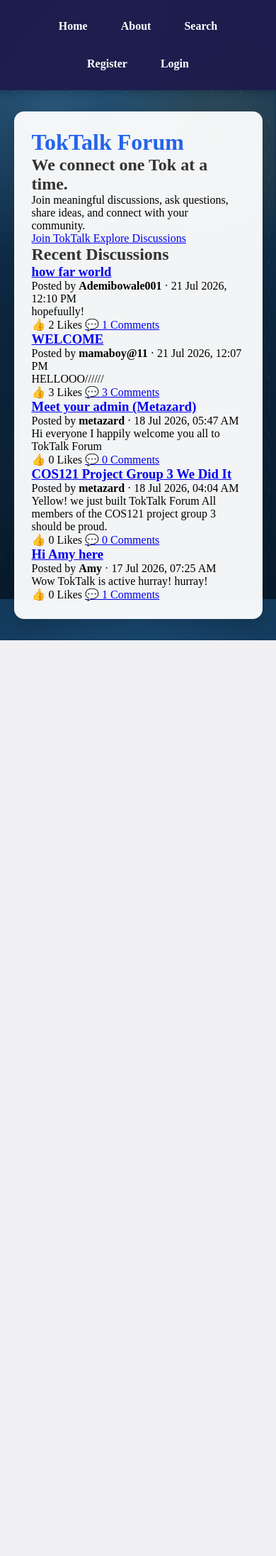
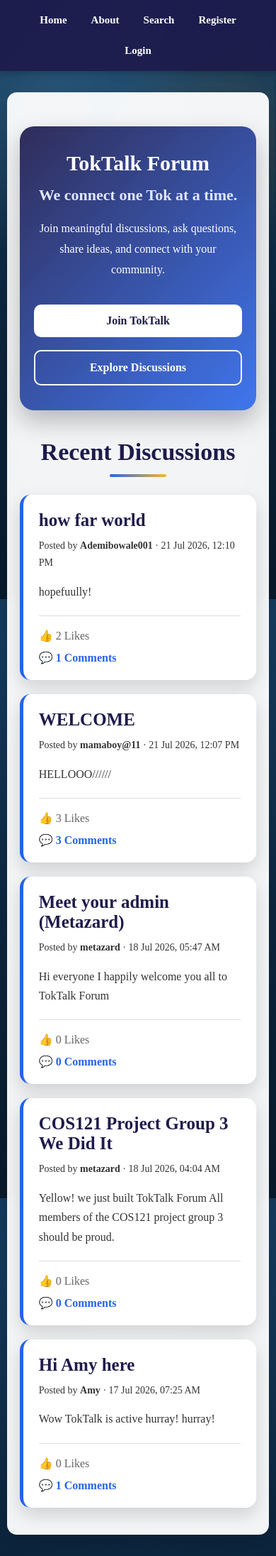
Before and after one commit to JMXI-tech/Toktalk, a Flask app: page /home in a window 390 px wide. Shown: the whole page at 71% size. Before the commit the page ends 902 px from the top, so only its background shows below. Run offline with Flask 3, Linux system fonts and the light colour scheme.

Commit message:
Update style.css

```diff
--- a/toktalkmain/Flask/static/style.css
+++ b/toktalkmain/Flask/static/style.css
@@ -1,4 +1,3 @@
-
 * {
     margin: 0;
     padding: 0;
@@ -255,6 +254,12 @@ button:hover {
 
     transform: translateY(-2px);
 
+}
+
+/* ==========================
+   Login Page
+========================== */
+
 .login-container {
     display: flex;
     justify-content: center;
@@ -352,9 +357,9 @@ button:hover {
     text-decoration: underline;
 }
 
-/* ===================
+/* ==========================
    Home Feed
-==================== */
+========================== */
 
 .post-card {
     background: rgba(255,255,255,.96);
@@ -408,9 +413,9 @@ button:hover {
     padding: 10px 18px;
 }
 
-/* ===================
+/* ==========================
    Profile Page
-=================== */
+========================== */
 
 .profile-container {
     width: 100%;
@@ -1123,8 +1128,8 @@ button:hover {
     animation: heroFade .8s ease;
 }
 
-/* Hero Animation */
-@keyframes heroFade {
+keyframes heroFade {
+
     from {
         opacity: 0;
         transform: translateY(25px);
@@ -1134,114 +1139,338 @@ button:hover {
         opacity: 1;
         transform: translateY(0);
     }
-}
 
-/* Hero Section */
-.hero-section {
-    width: 100%;
-    max-width: 900px;
-    margin: 30px auto;
-    padding: 40px;
-    text-align: center;
-    background: rgba(255, 255, 255, 0.08);
-    backdrop-filter: blur(8px);
-    border-radius: 15px;
-    animation: heroFade 1s ease-in-out;
 }
 
 .hero-section h1 {
     color: white;
-    font-size: 2.5rem;
+    font-size: 40px;
     margin-bottom: 15px;
 }
 
-.hero-section p {
-    color: #d9d9d9;
-    font-size: 1.1rem;
-    line-height: 1.8;
-    margin-bottom: 25px;
+.hero-section h2 {
+    color: #E0E7FF;
+    font-size: 28px;
+    margin-bottom: 20px;
 }
 
-/* Hero Buttons */
+.hero-section p {
+    max-width: 750px;
+    margin: auto;
+    font-size: 18px;
+    line-height: 1.8;
+}
+
 .hero-buttons {
+    margin-top: 35px;
     display: flex;
     justify-content: center;
-    gap: 20px;
     flex-wrap: wrap;
+    gap: 18px;
 }
 
-.hero-buttons .btn {
+.hero-btn-primary,
+.hero-btn-secondary {
+
     display: inline-block;
+
+    text-decoration: none;
+
     padding: 14px 28px;
-    border-radius: 30px;
-    text-decoration: none;
-    font-size: 1rem;
+
+    border-radius: 10px;
+
     font-weight: bold;
-    transition: all 0.3s ease;
+
+    transition: .3s;
+
 }
 
-.hero-buttons .primary-btn {
-    background: #2563EB;
-    color: white;
+.hero-btn-primary {
+
+    background: white;
+
+    color: var(--navy);
+
 }
 
-.hero-buttons .primary-btn:hover {
-    background: #1D4ED8;
-    transform: translateY(-3px);
+.hero-btn-secondary {
+
+    border: 2px solid white;
+
+    color: white;
+
 }
 
-.hero-buttons .secondary-btn {
-    background: transparent;
-    color: white;
-    border: 2px solid white;
+.hero-btn-primary:hover,
+.hero-btn-secondary:hover {
+
+    transform: translateY(-3px) scale(1.03);
+
 }
 
-.hero-buttons .secondary-btn:hover {
-    background: white;
-    color: #111827;
+/* ==========================
+   Smooth Animations
+========================== */
+
+.container,
+.login-card,
+.profile-container,
+.create-post-card,
+.search-container,
+.result-card,
+.post-card,
+.comments-section,
+.edit-profile-container,
+.edit-post-container,
+.error-container {
+
+    animation: fadeUp .6s ease;
+
 }
 
-/* Responsive Design */
-@media (max-width: 768px) {
+@keyframes fadeUp {
 
-    header {
-        flex-direction: column;
-        align-items: center;
-        gap: 15px;
-        padding: 15px;
+    from {
+
+        opacity: 0;
+
+        transform: translateY(20px);
+
     }
 
-    nav ul {
-        flex-direction: column;
-        width: 100%;
-        padding: 0;
+    to {
+
+        opacity: 1;
+
+        transform: translateY(0);
+
     }
 
-    nav ul li {
+}
+
+button,
+.btn-login,
+.btn-post,
+.error-btn,
+.profile-actions a,
+.hero-btn-primary,
+.hero-btn-secondary {
+
+    transition: all .3s ease;
+
+}
+
+button:hover,
+.btn-login:hover,
+.btn-post:hover,
+.error-btn:hover,
+.profile-actions a:hover {
+
+    box-shadow: 0 10px 25px rgba(37,99,235,.30);
+
+}
+
+/* ==========================
+   Scrollbar
+========================== */
+
+::-webkit-scrollbar {
+
+    width: 10px;
+
+}
+
+::-webkit-scrollbar-track {
+
+    background: #dbeafe;
+
+}
+
+::-webkit-scrollbar-thumb {
+
+    background: var(--blue);
+
+    border-radius: 8px;
+
+}
+
+::-webkit-scrollbar-thumb:hover {
+
+    background: #1D4ED8;
+
+}
+
+/* ==========================
+   Selection Color
+========================== */
+
+::selection {
+
+    background: var(--blue);
+
+    color: white;
+
+}
+
+/* ==========================
+   Footer
+========================== */
+
+footer {
+
+    text-align: center;
+
+    padding: 25px;
+
+    color: white;
+
+    margin-top: 50px;
+
+    background: rgba(30,27,75,.90);
+
+    backdrop-filter: blur(10px);
+
+}
+
+/* ==========================
+   Mobile Responsive
+========================== */
+
+@media (max-width:768px) {
+
+    nav {
+
+        padding: 12px;
+
+        gap: 10px;
+
+    }
+
+    nav a {
+
+        font-size: 15px;
+
+        padding: 8px 12px;
+
+    }
+
+    .container {
+
+        width: 95%;
+
+        padding: 18px;
+
+    }
+
+    h1 {
+
+        font-size: 30px;
+
+        text-align: center;
+
+    }
+
+    h2 {
+
+        font-size: 26px;
+
+        text-align: center;
+
+    }
+
+    .login-card,
+    .profile-container,
+    .create-post-card,
+    .search-container,
+    .edit-profile-container,
+    .edit-post-container,
+    .error-container {
+
         width: 100%;
-        text-align: center;
+
+        padding: 22px;
+
     }
 
     .hero-section {
-        margin: 20px;
-        padding: 25px;
+
+        padding: 35px 20px;
+
     }
 
     .hero-section h1 {
-        font-size: 2rem;
+
+        font-size: 30px;
+
+    }
+
+    .hero-section h2 {
+
+        font-size: 22px;
+
     }
 
     .hero-section p {
-        font-size: 1rem;
+
+        font-size: 16px;
+
     }
 
     .hero-buttons {
+
         flex-direction: column;
-        align-items: center;
+
     }
 
-    .hero-buttons .btn {
+    .hero-btn-primary,
+    .hero-btn-secondary {
+
         width: 100%;
-        max-width: 300px;
+
     }
+
+    .profile-actions {
+
+        flex-direction: column;
+
+        align-items: center;
+
+    }
+
+    .profile-actions a {
+
+        width: 100%;
+
+        text-align: center;
+
+    }
+
+    .search-form {
+
+        flex-direction: column;
+
+    }
+
+    .search-form input,
+    .search-form button {
+
+        width: 100%;
+
+    }
+
+    .button-group {
+
+        flex-direction: column;
+
+    }
+
+    .post-action {
+
+        flex-direction: column;
+
+        align-items: flex-start;
+
+    }
+
 }
```
